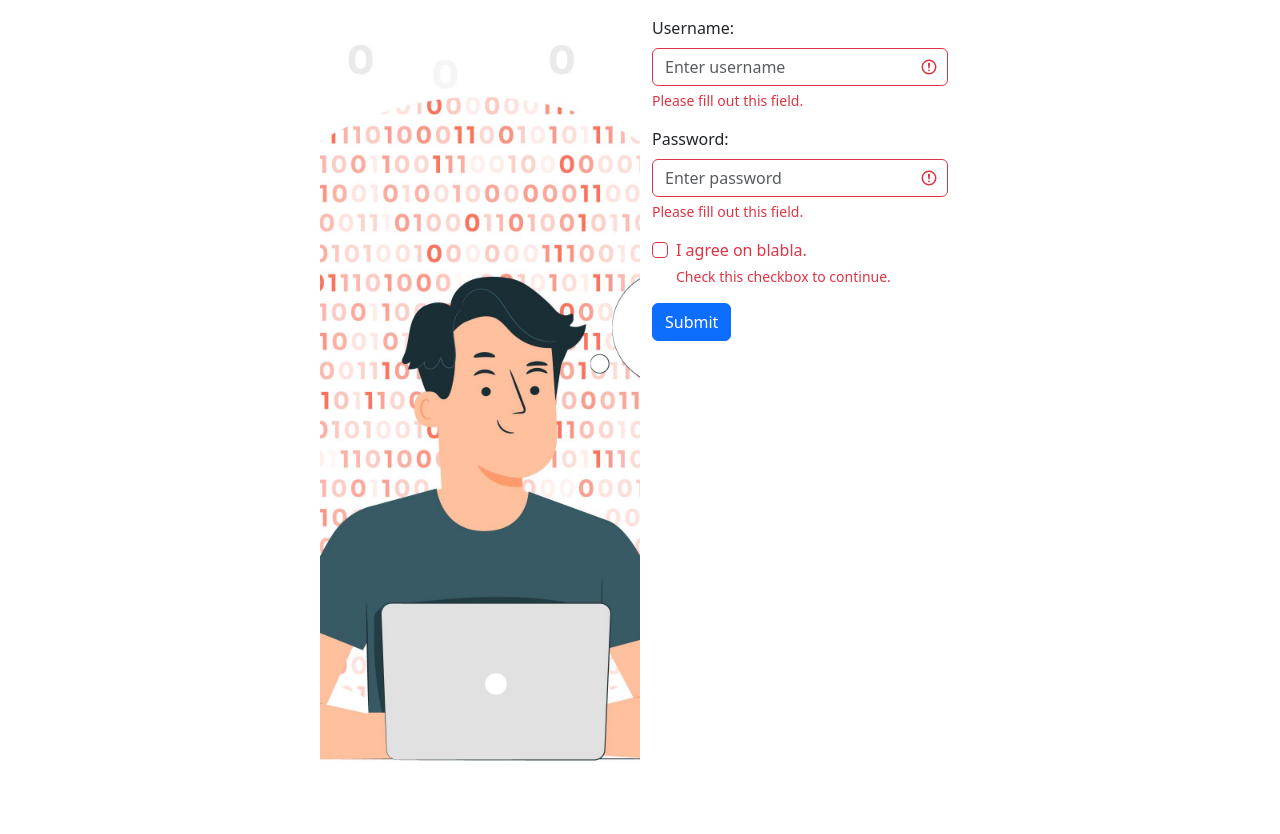
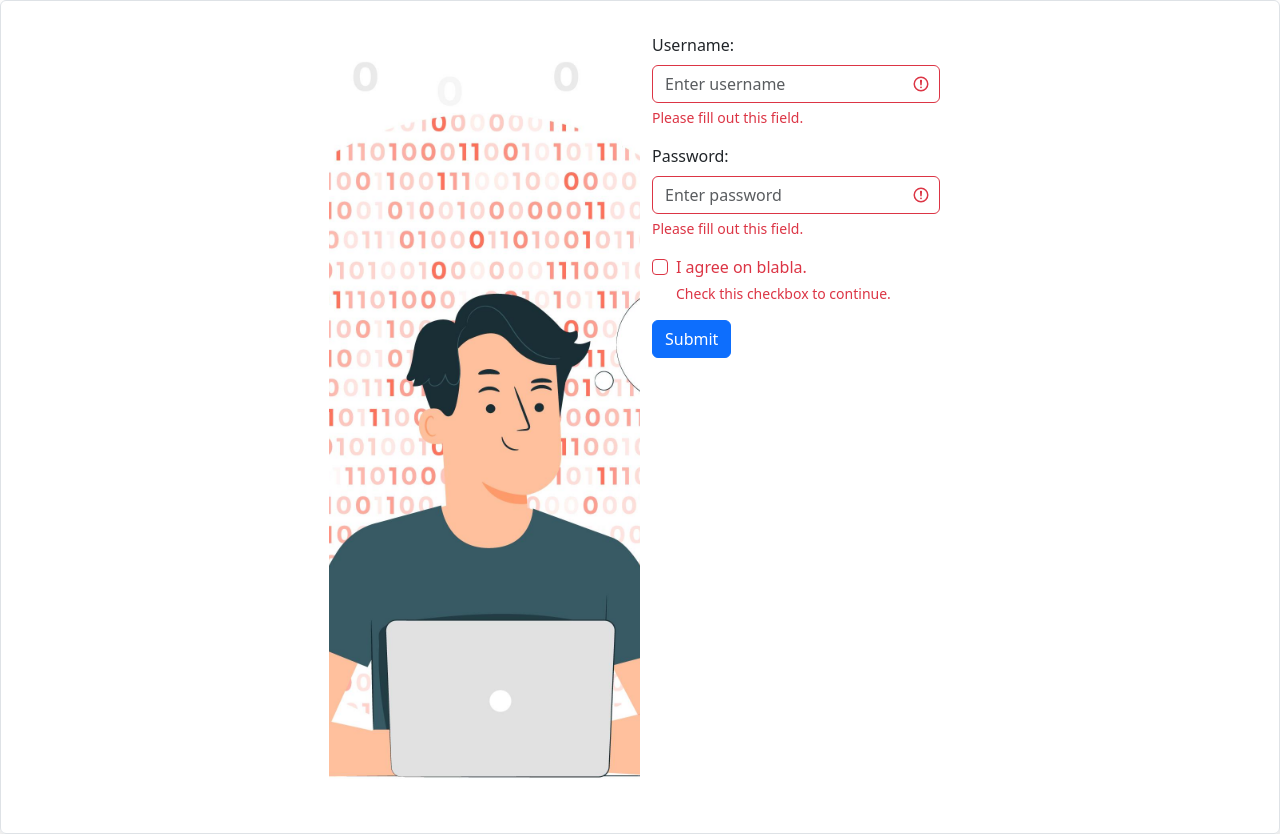
Before and after one commit to criskhun/ppaq2, a PHP site: page /codeGen/loginPage.php in a window 1280 px wide. Before the commit the page ends 761 px from the top, so only its background shows below. Run offline with PHP 8.4, Linux system fonts and the light colour scheme; some libraries are stand-ins or nearby versions.

Commit message:
Update loginPage.php

```diff
--- a/codeGen/loginPage.php
+++ b/codeGen/loginPage.php
@@ -3,7 +3,7 @@
 ?>
 
 <div class="container-fluid">
-    <div class="row justify-content-center align-item-center">
+    <div class="row justify-content-center align-item-center p-3 border rounded shadow">
         <div class="col-sm-3" style="background-image: url('../images/encoding.jpg'); background-size: cover; background-position: center; height: 100vh;">
 
         </div>
```
